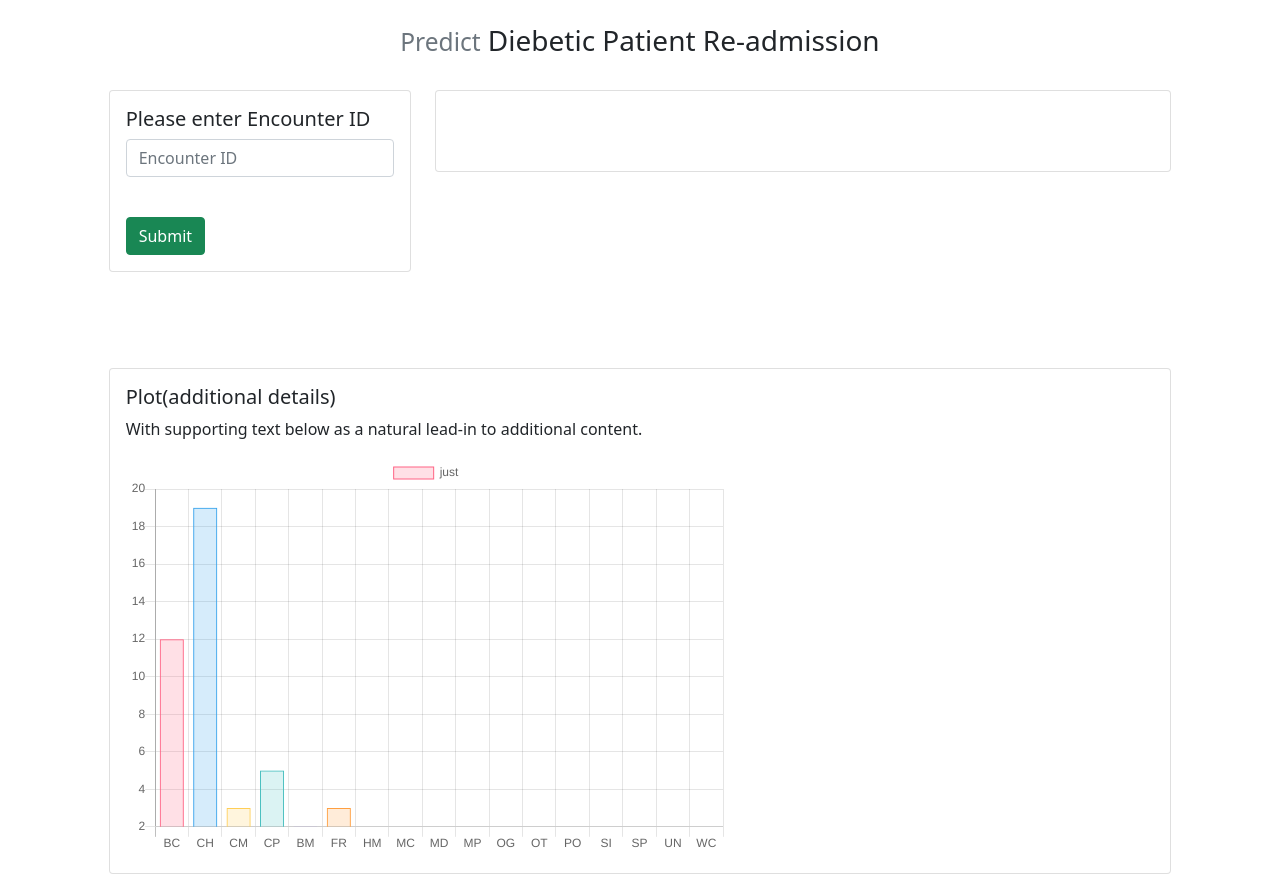
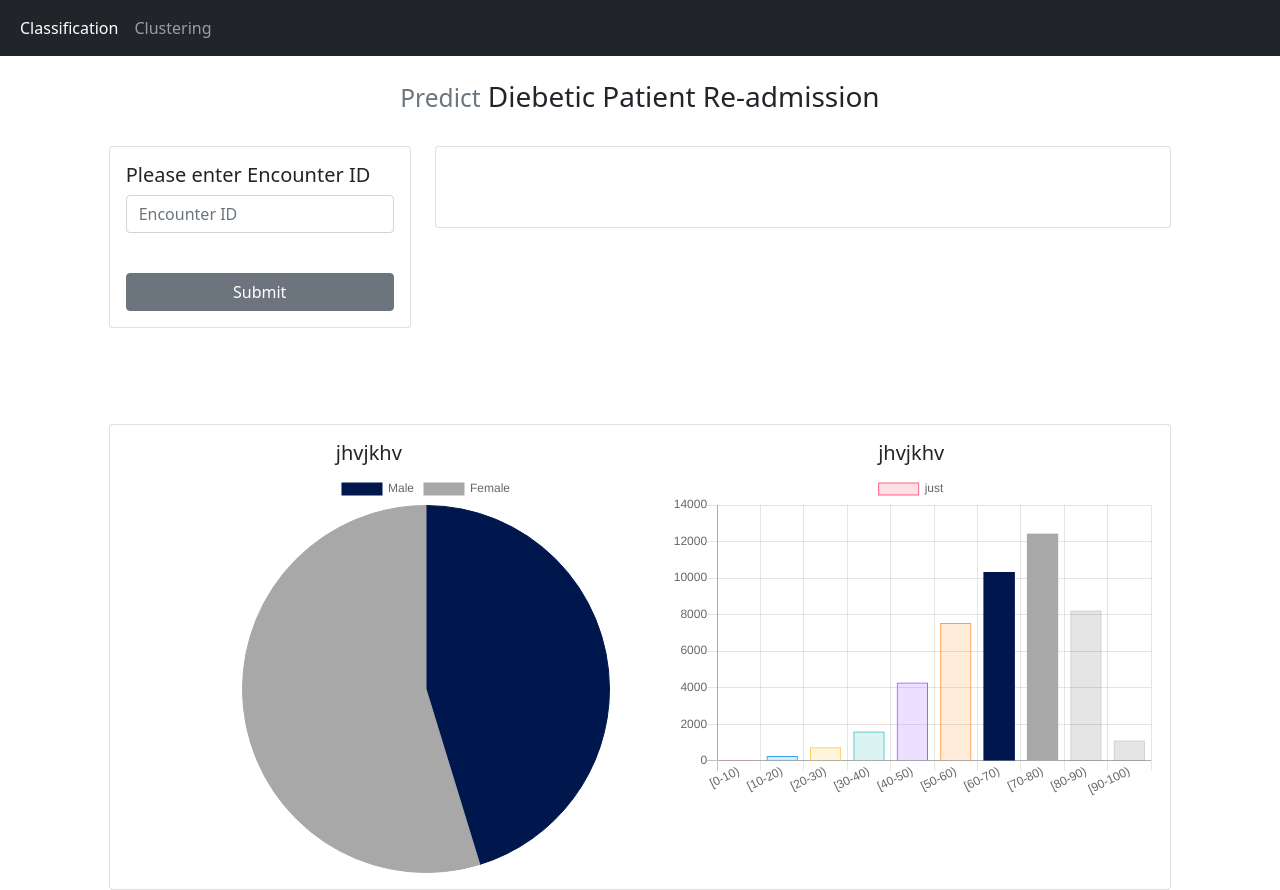
Before and after one commit to Sasanka5426/FDM_Mini_Project_G06, a Flask app: page / in a window 1280 px wide. Run offline with Flask 2, Linux system fonts and the light colour scheme; parts of the project's set-up code (start-up, migrations or seed data) failed here and were passed over; some libraries are stand-ins or nearby versions.

Commit message:
Updated graphs

```diff
--- a/app.py
+++ b/app.py
@@ -9,22 +9,22 @@ model = pickle.load(open('model.pkl', 'rb'))
 #default page of our web-app
 @app.route('/')
 def home():
-    data = [
-        ("01-01-2020", 1597),
-        ("02-01-2020", 1456),
-        ("03-01-2020", 1908),
-        ("04-01-2020", 896),
-        ("05-01-2020", 755),
-        ("06-01-2020", 453),
-        ("07-01-2020", 1100),
-        ("08-01-2020", 1235),
-        ("09-01-2020", 1478),
-    ]
+    # data = [
+    #     ("01-01-2020", 1597),
+    #     ("02-01-2020", 1456),
+    #     ("03-01-2020", 1908),
+    #     ("04-01-2020", 896),
+    #     ("05-01-2020", 755),
+    #     ("06-01-2020", 453),
+    #     ("07-01-2020", 1100),
+    #     ("08-01-2020", 1235),
+    #     ("09-01-2020", 1478),
+    # ]
 
-    labels = [row[0] for row in data]
-    values = [row[1] for row in data]
+    # labels = [row[0] for row in data]
+    # values = [row[1] for row in data]
 
-    return render_template('Classification.html', labels=labels, values=values)
+    return render_template('Classification.html')
 
 #To use the predict button in our web-app
 @app.route('/predict',methods=['POST'])
--- a/templates/Classification.html
+++ b/templates/Classification.html
@@ -21,7 +21,29 @@
 </head>
 
 <body>
+    <nav class="navbar navbar-expand-lg navbar-dark bg-dark">
+        <div class="container-fluid">
+          <!-- <a class="navbar-brand" href="#">Navbar w/ text</a> -->
+          <button class="navbar-toggler" type="button" data-bs-toggle="collapse" data-bs-target="#navbarText" aria-controls="navbarText" aria-expanded="false" aria-label="Toggle navigation">
+            <span class="navbar-toggler-icon"></span>
+          </button>
+          <div class="collapse navbar-collapse" id="navbarText">
+            <ul class="navbar-nav me-auto mb-2 mb-lg-0">
+              <li class="nav-item">
+                <a class="nav-link active" aria-current="page" href="#">Classification</a>
+              </li>
+              <li class="nav-item">
+                <a class="nav-link" aria-current="page" href="#">Clustering</a>
+              </li>
 
+
+            </ul>
+            <!-- <span class="navbar-text">
+              Navbar text with an inline element
+            </span> -->
+          </div>
+        </div>
+      </nav>
 <br>
     <div class="cintainer-fluide">
         <div class="row">
@@ -57,9 +79,12 @@
 
 
 
+                        <div class="d-grid gap-2">
+                            <button type="submit" class="btn btn-secondary" >Submit</button>
 
+                        </div>
 
-                        <button type="submit" class="btn btn-success">Submit</button>
+                        <!-- <button type="submit" class="btn btn-secondary">Submit</button> -->
 
                         </form>
 
@@ -103,11 +128,13 @@
             </div>
             <div class="col-md-10">
                 <div class="card w-150">
+                    <div class="row">
+                        <div class="col-md-6">
                             <div class="card-body">
-                      <h5 class="card-title">Plot(additional details)</h5>
-                      <p class="card-text">With supporting text below as a natural lead-in to additional content.</p>
+                                <center><h5 class="card-title">jhvjkhv</h5></center>
+                                <!-- <p class="card-text">With supporting text below as a natural lead-in to additional content.</p>
                                 <div id="labels" style="display: none;">{{labels}}</div>
-                      <div id="values" style="display: none;">{{values}}</div>
+                                <div id="values" style="display: none;">{{values}}</div> -->
 
                                 <canvas id="myChart" width="600" height="400"></canvas>
                                   <script>
@@ -119,30 +146,34 @@
                                   var myChart = new Chart(ctx, {
 
 
-                            type: 'bar',
+                                      type: 'pie',
                                       data: {
-                                labels: ['BC', 'CH', 'CM', 'CP', 'BM', 'FR', 'HM', 'MC', 'MD', 'MP', 'OG', 'OT', 'PO', 'SI', 'SP', 'UN', 'WC'],
+                                          labels: ['Male', 'Female'],
                                           // labels: lab.innerHTML,
                                           datasets: [{
                                               label: 'just',
                                               // data: dat.innerHTML,
-                                    data: [12, 19, 3, 5, 2, 3],
+                                              data: [21063, 25470],
                                               backgroundColor: [
-                                        'rgba(255, 99, 132, 0.2)',
-                                        'rgba(54, 162, 235, 0.2)',
-                                        'rgba(255, 206, 86, 0.2)',
-                                        'rgba(75, 192, 192, 0.2)',
-                                        'rgba(153, 102, 255, 0.2)',
-                                        'rgba(255, 159, 64, 0.2)'
+                                                  // 'rgba(255, 99, 132, 0.2)',
+                                                  // 'rgba(54, 162, 235, 0.2)',
+                                                  // 'rgba(255, 206, 86, 0.2)',
+                                                  // 'rgba(75, 192, 192, 0.2)',
+                                                  // 'rgba(153, 102, 255, 0.2)',
+                                                  // 'rgba(255, 159, 64, 0.2)',
+                                                  'rgba(0, 23, 77, 1)',
+                                                  'rgba(168, 168, 168, 1)'
                                               ],
 
                                               borderColor: [
-                                        'rgba(255, 99, 132, 1)',
-                                        'rgba(54, 162, 235, 1)',
-                                        'rgba(255, 206, 86, 1)',
-                                        'rgba(75, 192, 192, 1)',
-                                        'rgba(153, 102, 255, 1)',
-                                        'rgba(255, 159, 64, 1)'
+                                                  // 'rgba(255, 99, 132, 1)',
+                                                  // 'rgba(54, 162, 235, 1)',
+                                                  // 'rgba(255, 206, 86, 1)',
+                                                  // 'rgba(75, 192, 192, 1)',
+                                                  // 'rgba(153, 102, 255, 1)',
+                                                  // 'rgba(255, 159, 64, 1)',
+                                                  'rgba(0, 23, 77, 1)',
+                                                  'rgba(168, 168, 168, 1)'
                                               ],
                                               borderWidth: 1
                                           }]
@@ -160,31 +191,94 @@
                                   });
 
                                   </script>
-                         <!-- <canvas id="lineChart" width="900" height="400"></canvas>
-                        // <script>
-                        //     var ctx = document.getElementById("lineChart").getContext("2d");
-                        //     var lineChart = new Chart(ctx, {
-                        //         type: "line",
-                        //         data: {
-                        //             labels: {{ labels | safe}}
 
-                        //             datasets: [
-                        //                 {
-                        //                     label: "Data points",
-                        //                     data: {{ values | safe}}
-                        //                     fill: false,
-                        //                     borderColor: "rgb(75, 192, 192)",
-                        //                     lineTension: 0.1
-                        //                 }
-                        //             ]
-                        //         },
-                        //         options: {
-                        //             responsive: false
-                        //         }
-                        //     });
-                        // </script>    -->
 
                               </div>
+
+
+
+                        </div>
+                        <div class="col-md-6">
+                            <div class="card-body">
+                                <center><h5 class="card-title">jhvjkhv</h5></center>
+                                <!-- <p class="card-text">With supporting text below as a natural lead-in to additional content.</p>
+                                <div id="labels" style="display: none;">{{labels}}</div>
+                                <div id="values" style="display: none;">{{values}}</div> -->
+
+                                <canvas id="myChart2" width="600" height="400"></canvas>
+                                  <script>
+
+                                  var ctx = document.getElementById('myChart2').getContext('2d');
+                                  var lab = document.getElementById('labels');
+                                  var dat = document.getElementById('values');
+                                  var x = 0;
+                                  var myChart = new Chart(ctx, {
+
+
+                                      type: 'bar',
+                                      data: {
+                                          labels: ['[0-10)','[10-20)','[20-30)','[30-40)','[40-50)','[50-60)','[60-70)','[70-80)','[80-90)','[90-100)'],
+                                          // labels: lab.innerHTML,
+                                          datasets: [{
+                                              label: 'just',
+                                              // data: dat.innerHTML,
+                                              data: [29, 263, 742, 1599, 4279, 7534, 10328, 12430, 8223, 1106],
+                                              backgroundColor: [
+                                                  'rgba(255, 99, 132, 0.2)',
+                                                  'rgba(54, 162, 235, 0.2)',
+                                                  'rgba(255, 206, 86, 0.2)',
+                                                  'rgba(75, 192, 192, 0.2)',
+                                                  'rgba(153, 102, 255, 0.2)',
+                                                  'rgba(255, 159, 64, 0.2)',
+                                                  'rgba(0, 23, 77, 1)',
+                                                  'rgba(168, 168, 168, 1)'
+                                              ],
+
+                                              borderColor: [
+                                                  'rgba(255, 99, 132, 1)',
+                                                  'rgba(54, 162, 235, 1)',
+                                                  'rgba(255, 206, 86, 1)',
+                                                  'rgba(75, 192, 192, 1)',
+                                                  'rgba(153, 102, 255, 1)',
+                                                  'rgba(255, 159, 64, 1)',
+                                                  'rgba(0, 23, 77, 1)',
+                                                  'rgba(168, 168, 168, 1)'
+                                              ],
+                                              borderWidth: 1
+                                          }]
+                                      },
+                                      options: {
+
+                                          scales: {
+                                              y: {
+                                                  beginAtZero: true
+                                              }
+
+                                          }
+                                      },
+                                      options: {
+                                        indexAxis: 'y',
+                                              responsive: true
+                                          }
+                                  });
+
+                                  </script>
+
+
+                              </div>
+
+
+
+                        </div>
+                        </div>
+
+
+                    </div>
+
+
+
+
+
                 </div>
 
             </div>
```
Also changed, not shown: 1 other file. Lines whose indentation alone changed are shown as unchanged.
